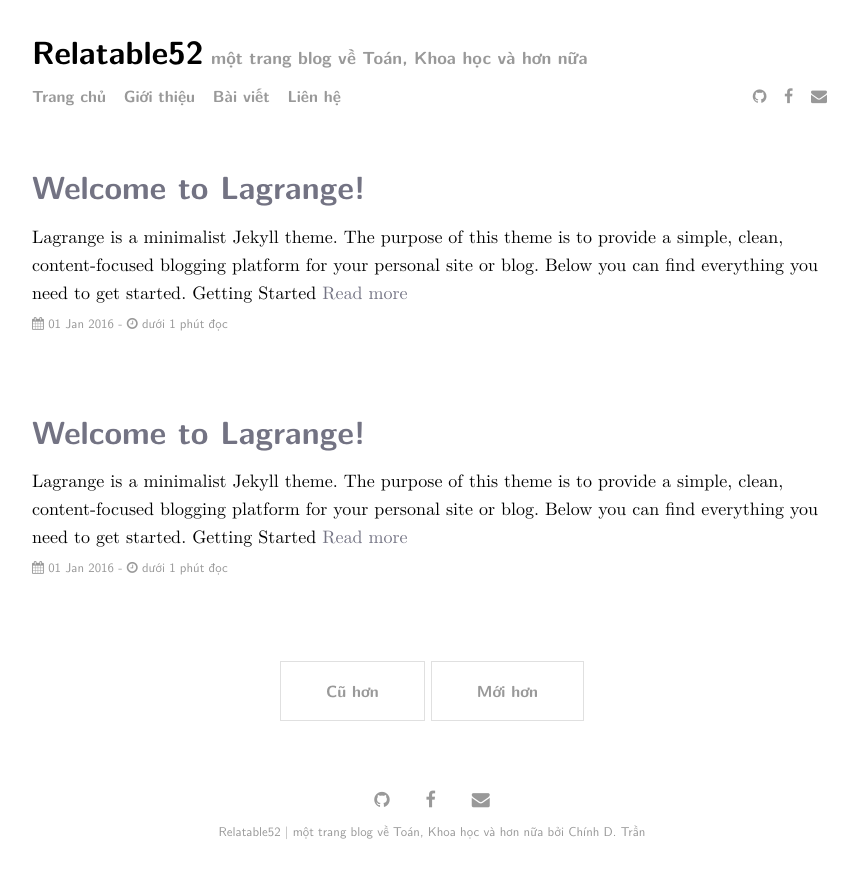
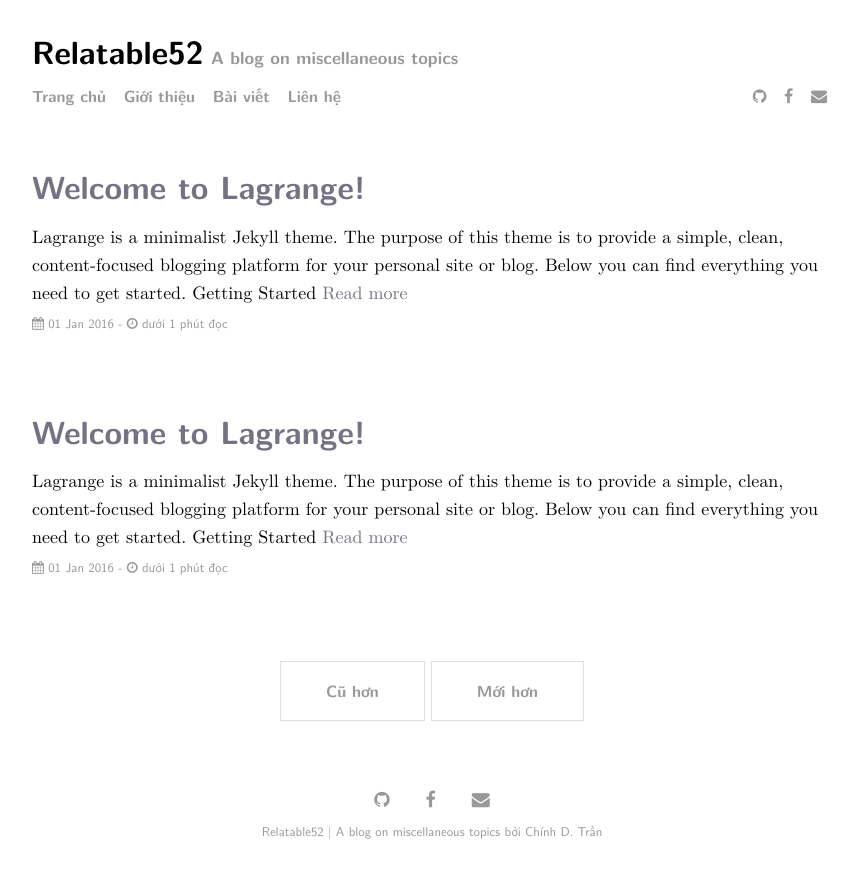
Before and after one commit to relatable52/relatable52.github.io, a Jekyll site: the page built from index.html, in a window 1280 px wide. Shown: the top 878 px of the page, without its empty margins (208-1066 px from the left). Built offline with Jekyll 4.4.1, drawn with Linux system fonts in a browser that asks for light colours; the list of posts is cut into pages by our own code.

Commit message:
Update _config.yml

```diff
--- a/_config.yml
+++ b/_config.yml
@@ -21,7 +21,7 @@ plugins:             [jekyll-paginate, jekyll-sitemap, jekyll-feed, jekyll-seo-t
 
 # Customise atom feed settings (this is where Jekyll-Feed gets configuration information)
 title:		           'Relatable52'
-description:	       'một trang blog về Toán, Khoa học và hơn nữa'
+description:	       'A blog on miscellaneous topics'
 author:              'Chính D. Trần'
 
 # RSS 2.0 can be used instead of Atom by uncommenting following two lines
```
